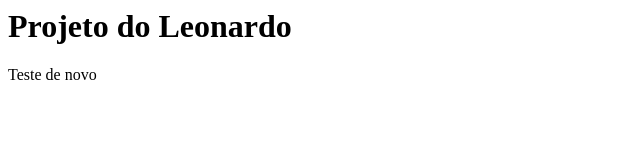
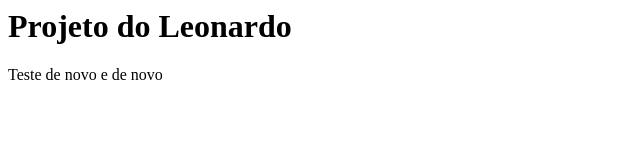
Before and after one commit to ldagostini/meu-site, a plain HTML site: page index.html in a window 1280 px wide. Shown: the full height of the page, 0-640 px from the left. Drawn offline with Linux system fonts and the light colour scheme.

Commit message:
quinto teste

```diff
--- a/index.html
+++ b/index.html
@@ -3,6 +3,6 @@
 	</head>
 	<body>
 		<h1>Projeto do Leonardo</h1>
-		<p>Teste de novo</p>
+		<p>Teste de novo e de novo</p>
 	</body>
 </html>
```
